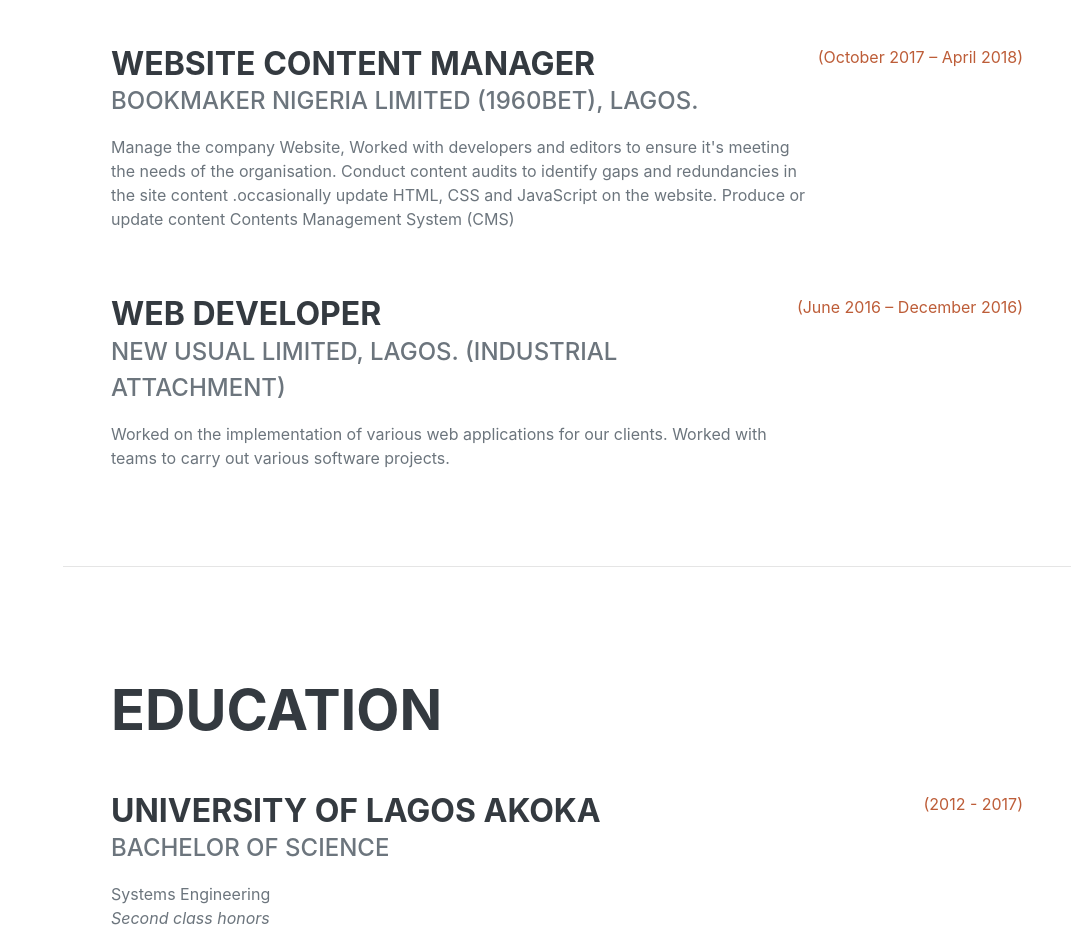
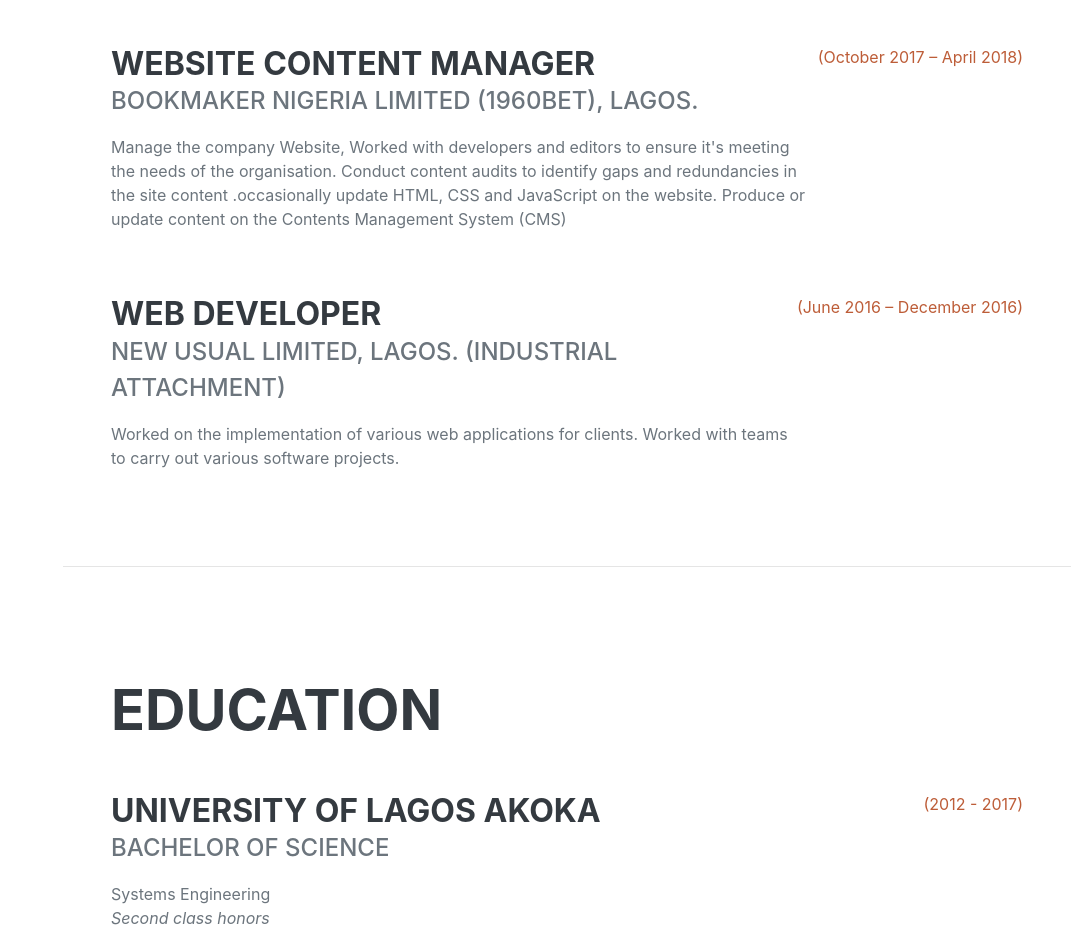
Before and after one commit to stoneGal/myResume, a plain HTML site: page index.html in a window 1280 px wide. Shown: the part 1404-2337 px from the top of the page, without its empty margins (209-1280 px from the left). Drawn offline with nearby package versions, Linux system fonts and the light colour scheme; a web font is replaced by a local one.

Commit message:
Update index.html

```diff
--- a/index.html
+++ b/index.html
@@ -102,7 +102,7 @@
                         <h3 class="mb-0">Website Content Manager</h3>
                         <div class="subheading mb-3">Bookmaker Nigeria Limited (1960Bet), Lagos.</div>
                         <p>Manage the company Website, Worked with developers and editors to ensure it's meeting the needs of the organisation. Conduct content audits to identify gaps and redundancies in the site content
-                           .occasionally update HTML, CSS and JavaScript on the website. Produce or update content Contents Management System (CMS)
+                           .occasionally update HTML, CSS and JavaScript on the website. Produce or update content on the Contents Management System (CMS)
                         </p>
                     </div>
                     <div class="flex-shrink-0"><span class="text-primary">(October 2017 – April 2018) </span></div>
@@ -111,7 +111,7 @@
                     <div class="flex-grow-1">
                         <h3 class="mb-0">Web Developer</h3>
                         <div class="subheading mb-3">New Usual Limited, Lagos. (Industrial Attachment)</div>
-                        <p> Worked on the implementation of various web applications for our clients.
+                        <p> Worked on the implementation of various web applications for clients.
                             Worked with teams to carry out various software projects.
                         </p>
                     </div>
```
